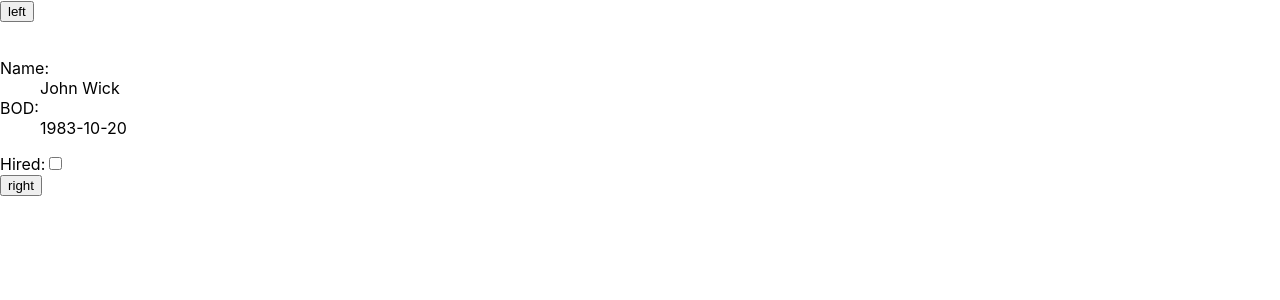
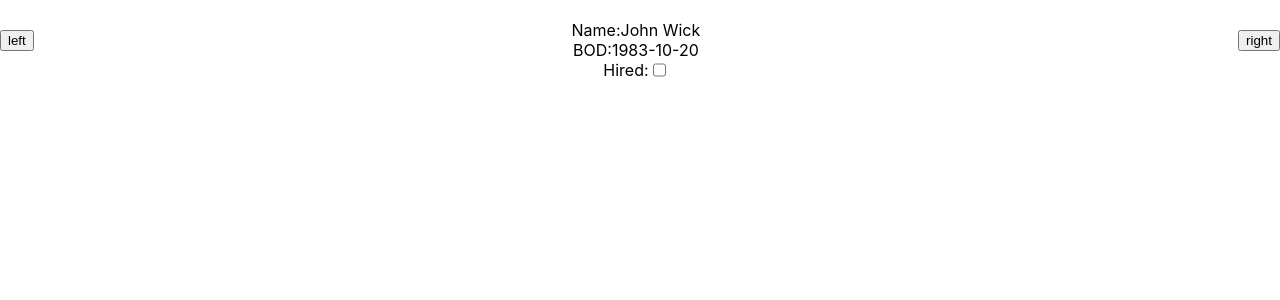
Before and after one commit to sendmenas/hr_app, a React (Create React App) app: page / in a window 1280 px wide. Shown: the top 300 px of the page. Built offline with nearby package versions, Linux system fonts and the light colour scheme.

Commit message:
add initial styles

```diff
--- a/package.json
+++ b/package.json
@@ -3,6 +3,7 @@
   "version": "0.1.0",
   "private": true,
   "dependencies": {
+    "node-sass": "^4.12.0",
     "react": "^16.8.6",
     "react-dom": "^16.8.6",
     "react-scripts": "3.0.1"
--- a/src/App.css
+++ /dev/null
@@ -1,33 +0,0 @@
-.App {
-  text-align: center;
-}
-
-.App-logo {
-  animation: App-logo-spin infinite 20s linear;
-  height: 40vmin;
-  pointer-events: none;
-}
-
-.App-header {
-  background-color: #282c34;
-  min-height: 100vh;
-  display: flex;
-  flex-direction: column;
-  align-items: center;
-  justify-content: center;
-  font-size: calc(10px + 2vmin);
-  color: white;
-}
-
-.App-link {
-  color: #61dafb;
-}
-
-@keyframes App-logo-spin {
-  from {
-    transform: rotate(0deg);
-  }
-  to {
-    transform: rotate(360deg);
-  }
-}
--- a/src/App.js
+++ b/src/App.js
@@ -1,6 +1,5 @@
 import React from 'react';
-import logo from './logo.svg';
-import './App.css';
+import './App.scss';
 import data from './data.json'
 
 import ProfileData from './components/ProfileData'
@@ -53,7 +52,7 @@ class App extends React.Component {
 		const index = this.state.index
     return (
       <main>
-        <section>
+        <section class="app">
 					<Switch direction={"left"} clickHandler={evt => this.showPreviousCandidate(evt.target)} />
 					<ProfileData
             data={candidates[index]}
--- /dev/null
+++ b/src/App.scss
@@ -0,0 +1,4 @@
+.app {
+	display: flex;
+	justify-content: center
+}
--- a/src/components/ProfileData.js
+++ b/src/components/ProfileData.js
@@ -1,24 +1,32 @@
 import React from 'react'
 import PropTypes from 'prop-types'
+import './ProfileData.scss'
 
 const ProfileData = ({ data, handleCheck }) => (
 		<section>
-				<picture>
+				<picture className="picture">
 						<img src="" alt="" />
 				</picture>
-				<dl>
-						<dt>Name:</dt>
-						<dd>{data.name}</dd>
-						<dt>BOD:</dt>
-						<dd>{data.bod}</dd>
-				</dl>
-				<label htmlFor="hired">Hired:</label>
+					<ul className="list">
+						<li className="list__row">
+							<div className="list__row__title">Name:</div>
+							<div className="list__row__data">{data.name}</div>
+						</li>
+						<li className="list__row">
+							<div className="list__row__title">BOD:</div>
+							<div className="list__row__data">{data.bod}</div>
+						</li>
+						<li className="list__row">
+							<label className="list__row__title" htmlFor="hired">Hired:</label>
 							<input
+								className="list__row__data"
 								id="hired"
 								type="checkbox"
 								selected={data.hired}
 								onInput={handleCheck}
 							/>
+						</li>
+				</ul>
 		</section>
 )
 
--- /dev/null
+++ b/src/components/ProfileData.scss
@@ -0,0 +1,10 @@
+.list {
+	margin: 0;
+	list-style: none;
+	padding: 0;
+
+	.list__row {
+		display: flex;
+		justify-content: center;
+	}
+}
--- a/src/components/Switch.js
+++ b/src/components/Switch.js
@@ -1,5 +1,6 @@
 import React from 'react'
 import PropTypes from 'prop-types'
+import './Switch.scss'
 
 const Switch = ({ direction, clickHandler }) => (
 	<button className={`switch switch--${direction}`} onClick={clickHandler}>{direction}</button>
--- /dev/null
+++ b/src/components/Switch.scss
@@ -0,0 +1,11 @@
+.switch {
+	align-self: center;
+
+	&.switch--left {
+		margin-right: auto;
+	}
+
+	&.switch--right {
+		margin-left: auto;
+	}
+}
```
Also changed, not shown: 2 other files (tests, documents, lock files or other folders). Lines whose indentation alone changed are shown as unchanged.
